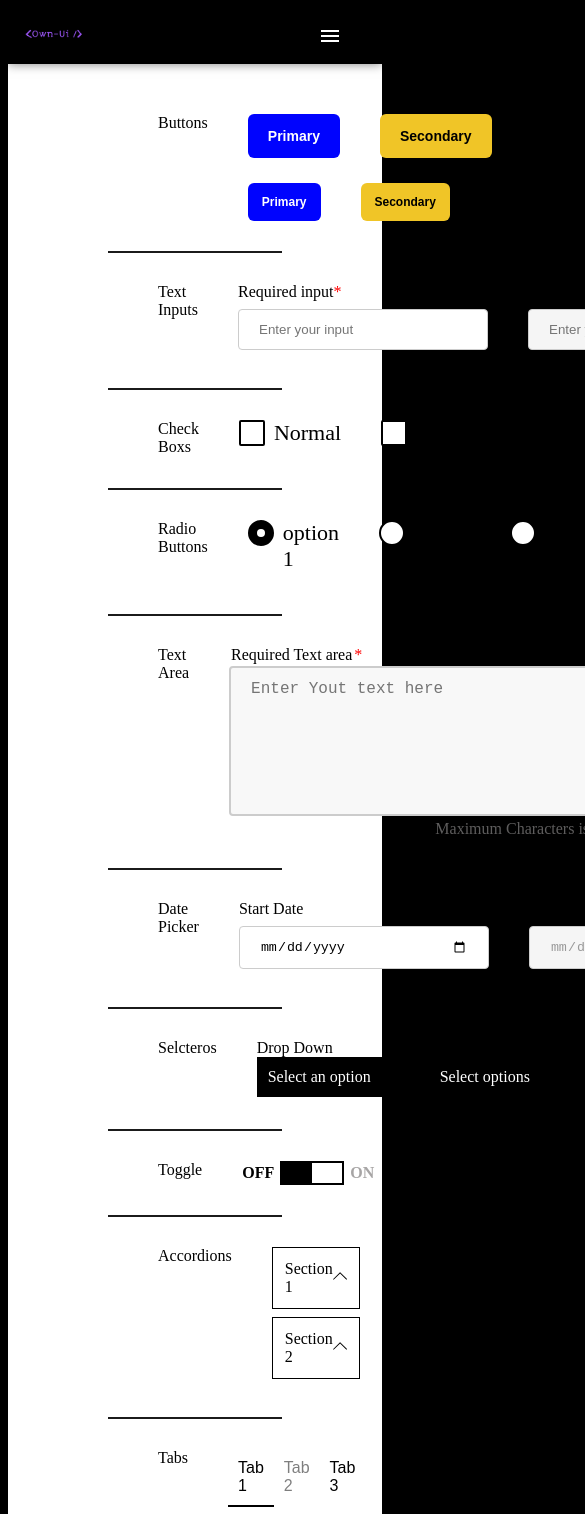
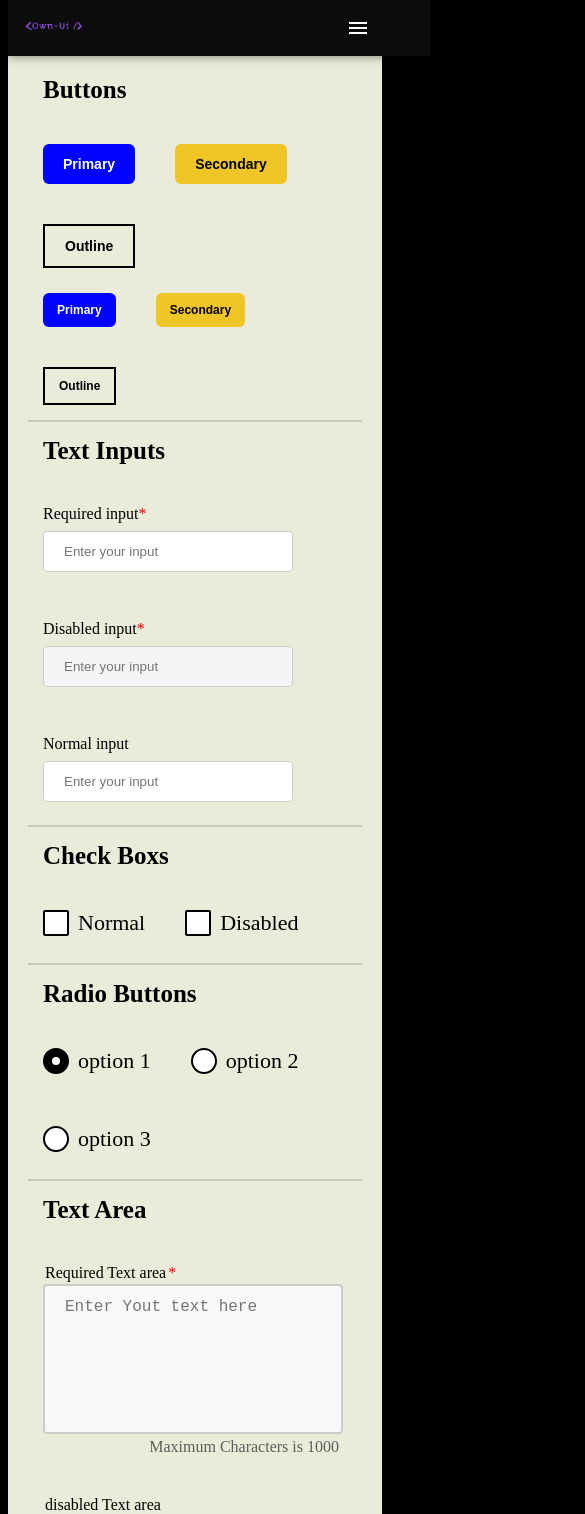
Before and after one commit to pavan-pani/Ui-library, a React (Vite) app in the folder Ui-Library/: page /components in a window 390 px wide. Shown: the top 1514 px of the page, 585 px wide, since content can reach past the window. Built offline with nearby package versions, Linux system fonts and the light colour scheme.

Commit message:
Docs added with scss

```diff
--- a/Ui-Library/src/components/Docs/Docs.tsx
+++ b/Ui-Library/src/components/Docs/Docs.tsx
@@ -37,13 +37,6 @@ const Docs = () => {
     size: "large",
     onClick: handleClick,
   }
-  const buttonJson4large: ButtonProps = {
-    text: "Text",
-    variants: "text",
-    disabled: false,
-    size: "large",
-    onClick: handleClick,
-  }
   const buttonJson1medium: ButtonProps = {
       text: "Primary",
       variants: "primary",
@@ -65,13 +58,7 @@ const buttonJson3medium: ButtonProps = {
     size: "medium",
     onClick: handleClick,
   }
-const buttonJson4medium: ButtonProps = {
-  text: "Text",
-  variants: "text",
-  disabled: false,
-  size: "medium",
-  onClick: handleClick,
-}
+
 
 /******************* Input fields *******************/
 const [inputValue, setInputValue] = useState<string>('');
@@ -296,7 +283,12 @@ const inputJson3:InputProps={
   /************************** tabs **********************/
   const tabs = [
     { label: 'Tab 1', content: <div>Content for Tab 1</div> },
-    { label: 'Tab 2', content: <div>Content for Tab 2</div>, disabled: true },
+    { label: 'Disabled Tab', content: <div>Content for Tab 2</div>, disabled: true },
+    { label: 'Tab 3', content: <div>Content for Tab 3</div> },
+  ];
+  const tabs1 = [
+    { label: 'Tab 1', content: <div>Content for Tab 1</div> },
+    { label: 'Tab 2', content: <div>Content for Tab 2</div>, },
     { label: 'Tab 3', content: <div>Content for Tab 3</div> },
   ];
   return (
@@ -308,13 +300,11 @@ const inputJson3:InputProps={
             <Buttons {...buttonJson1large}/>
             <Buttons {...buttonJson2large}/>
             <Buttons {...buttonJson3large}/>
-            <Buttons {...buttonJson4large}/>
           </div>
           <div className='medium-buttons'>
             <Buttons {...buttonJson1medium}/>
             <Buttons {...buttonJson2medium}/>
             <Buttons {...buttonJson3medium}/>
-            <Buttons {...buttonJson4medium}/>
           </div>
         </div>
       </div>
@@ -395,6 +385,7 @@ const inputJson3:InputProps={
         <div className='doc-text'>Tabs</div>
         <div className='tabs-components'>
           <div className='tabs-Box'>
+            <Tabs tabs={tabs1} />
             <Tabs tabs={tabs} />
           </div>
         </div>
--- a/Ui-Library/src/components/Docs/docs-styles.scss
+++ b/Ui-Library/src/components/Docs/docs-styles.scss
@@ -3,16 +3,19 @@
     justify-content: center;
     flex-direction: column;
     padding: 20px 100px;
-    background-color: #fff;
+    background-color: #ffffeceb;
+    margin-top: 100px;
+    // width: 100%;
     .btn-item {
         display: flex;
         gap: 40px;
         padding: 30px 0px;
-        border-bottom: 2px solid #1b1b1b;
+        border-bottom: 2px solid #1b1b1b2b;
         .doc-text {
             color: #010101;
             width: 400px;
             margin-left: 50px;
+            font-size: 35px;
         }
         .btn-components {
             display: flex;
@@ -21,10 +24,12 @@
             .large-buttons {
                 display: flex;
                 gap: 40px;
+                flex-wrap: wrap;
             }
             .medium-buttons {
                 display: flex;
                 gap: 40px;
+                flex-wrap: wrap;
             }
         }
     }
@@ -32,11 +37,12 @@
         display: flex;
         gap: 40px;
         padding: 30px 0px;
-        border-bottom: 2px solid #1b1b1b;
+        border-bottom: 2px solid #1b1b1b2b;
         .doc-text {
             color: #010101;
             width: 400px;
             margin-left: 50px;
+            font-size: 35px;
         }
         .input-components{
             display: flex;
@@ -45,6 +51,7 @@
             .input-boxs{
                 display: flex;
                 gap: 40px;
+                flex-wrap: wrap;
             }
         }
     }
@@ -52,11 +59,12 @@
         display: flex;
         gap: 40px;
         padding: 30px 0px;
-        border-bottom: 2px solid #1b1b1b;
+        border-bottom: 2px solid #1b1b1b2b;
         .doc-text {
             color: #010101;
             width: 400px;
             margin-left: 50px;
+            font-size: 35px;
         }
         .CheckBox-components{
             display: flex;
@@ -72,11 +80,12 @@
         display: flex;
         gap: 40px;
         padding: 30px 0px;
-        border-bottom: 2px solid #1b1b1b;
+        border-bottom: 2px solid #1b1b1b2b;
         .doc-text {
             color: #010101;
             width: 400px;
             margin-left: 50px;
+            font-size: 35px;
         }
         .radio-components{
             display: flex;
@@ -85,6 +94,7 @@
             .radio-Box{
                 display: flex;
                 gap: 40px;
+                flex-wrap: wrap;
             }
         }
     }
@@ -92,11 +102,12 @@
         display: flex;
         gap: 40px;
         padding: 30px 0px;
-        border-bottom: 2px solid #1b1b1b;
+        border-bottom: 2px solid #1b1b1b2b;
         .doc-text {
             color: #010101;
             width: 400px;
             margin-left: 50px;
+            font-size: 35px;
         }
         .textarea-components{
             display: flex;
@@ -105,6 +116,7 @@
             .textarea-Box{
                 display: flex;
                 gap: 40px;
+                flex-wrap: wrap;
             }
         }
     }
@@ -112,11 +124,12 @@
         display: flex;
         gap: 40px;
         padding: 30px 0px;
-        border-bottom: 2px solid #1b1b1b;
+        border-bottom: 2px solid #1b1b1b2b;
         .doc-text {
             color: #010101;
             width: 400px;
             margin-left: 50px;
+            font-size: 35px;
         }
         .date-components{
             display: flex;
@@ -125,6 +138,7 @@
             .date-Box{
                 display: flex;
                 gap: 40px;
+                flex-wrap: wrap;
             }
         }
     }
@@ -132,11 +146,12 @@
         display: flex;
         gap: 40px;
         padding: 30px 0px;
-        border-bottom: 2px solid #1b1b1b;
+        border-bottom: 2px solid #1b1b1b2b;
         .doc-text {
             color: #010101;
             width: 400px;
             margin-left: 50px;
+            font-size: 35px;
         }
         .dropDown-components{
             display: flex;
@@ -145,6 +160,7 @@
             .dropDown-Box{
                 display: flex;
                 gap: 40px;
+                flex-wrap: wrap;
             }
         }
     }
@@ -152,11 +168,12 @@
         display: flex;
         gap: 40px;
         padding: 30px 0px;
-        border-bottom: 2px solid #1b1b1b;
+        border-bottom: 2px solid #1b1b1b2b;
         .doc-text {
             color: #010101;
             width: 400px;
             margin-left: 50px;
+            font-size: 35px;
         }
         .toggle-components{
             display: flex;
@@ -172,11 +189,12 @@
         display: flex;
         gap: 40px;
         padding: 30px 0px;
-        border-bottom: 2px solid #1b1b1b;
+        border-bottom: 2px solid #1b1b1b2b;
         .doc-text {
             color: #010101;
             width: 400px;
             margin-left: 50px;
+            font-size: 35px;
         }
         .Accordions-components{
             display: flex;
@@ -185,6 +203,8 @@
             .Accordions-Box{
                 display: flex;
                 gap: 40px;
+                max-width: 800px;
+                min-width: 200px;
             }
         }
     }
@@ -192,11 +212,12 @@
         display: flex;
         gap: 40px;
         padding: 30px 0px;
-        border-bottom: 2px solid #1b1b1b;
+        border-bottom: 2px solid #1b1b1b2b;
         .doc-text {
             color: #010101;
             width: 400px;
             margin-left: 50px;
+            font-size: 35px;
         }
         .tabs-components{
             display: flex;
@@ -205,8 +226,104 @@
             .tabs-Box{
                 display: flex;
                 gap: 40px;
+                flex-wrap: wrap;
             }
         }
     }
+}
 
+@media (max-width: 768px) {
+    .doc-container{
+        padding: 5px 20px !important;
+        margin-top: 56px;
+        .btn-item {
+            flex-direction: column;
+            padding: 15px 15px !important;
+            .doc-text {
+                margin-left: 0px !important ;
+                font-size: 25px !important;
+            }
+        }
+        .input-item{
+            flex-direction: column;
+            padding: 15px 15px !important;
+            .doc-text {
+                margin-left: 0px !important ;
+                font-size: 25px !important;
+            }
+        }
+        .textarea-item{
+            flex-direction: column;
+            padding: 15px 15px !important;
+            .doc-text {
+                margin-left: 0px !important ;
+                font-size: 25px !important;
+            }
+            .TEXTAREA___textarea{
+                width: 300px !important;
+            }
+        }
+        .CheckBox-item{
+            flex-direction: column;
+            padding: 15px 15px !important;
+            .doc-text {
+                margin-left: 0px !important ;
+                font-size: 25px !important;
+            }
+        }
+        .radio-item{
+            flex-direction: column;
+            padding: 15px 15px !important;
+            .doc-text {
+                margin-left: 0px !important ;
+                font-size: 25px !important;
+            }
+        }
+        .date-item{
+            flex-direction: column;
+            padding: 15px 15px !important;
+            .doc-text {
+                margin-left: 0px !important ;
+                font-size: 25px !important;
+            }
+        }
+        .dropDown-item{
+            flex-direction: column;
+            padding: 15px 15px !important;
+            .doc-text {
+                margin-left: 0px !important ;
+                font-size: 25px !important;
+            }
+        }
+        .toggle-item{
+            flex-direction: column;
+            padding: 15px 15px !important;
+            .doc-text {
+                margin-left: 0px !important ;
+                font-size: 25px !important;
+            }
+        }
+        .Accordions-item{
+            flex-direction: column;
+            padding: 15px 15px !important;
+            .doc-text {
+                margin-left: 0px !important ;
+                font-size: 25px !important;
+            }
+        }
+        .tabs-item{
+            flex-direction: column;
+            padding: 15px 15px !important;
+            .doc-text {
+                margin-left: 0px !important ;
+                font-size: 25px !important;
+            }
+        }
+
+    }
 }
+
+.doc-text {
+    font-weight: 600;
+    font-size: 33px !important;
+}
--- a/Ui-Library/src/components/Home/home-styles.scss
+++ b/Ui-Library/src/components/Home/home-styles.scss
@@ -5,7 +5,7 @@
     display: flex;
     justify-content: space-evenly;
     flex-wrap: wrap;
-
+    margin-top: 100px;
     // gap: 50px;
     .left {
         display: flex;
@@ -109,6 +109,7 @@
         gap: 50px;
         //   flex-wrap: wrap;
         padding: 10px;
+        margin-top: 56px;
 
         .left {
             display: flex;
--- a/Ui-Library/src/components/NavBar/navbar-styles.scss
+++ b/Ui-Library/src/components/NavBar/navbar-styles.scss
@@ -14,12 +14,14 @@
 .navbar {
     padding: 1rem;
     background: transparent;
-    background-color:transparent;
+    background-color:#0c0c0c;
     color: white;
     // width: 100%;
-    position: sticky;
+    position: fixed;
     box-shadow: 0 0 10px rgba(0, 0, 0, 0.5);
-
+    width: 100%;
+    top: 0px;
+    z-index: 9999;
     .header {
         display: flex;
         justify-content: space-between;
@@ -98,7 +100,7 @@
 
         .menu {
             position: absolute;
-            right: 40px;
+            right: 60px;
             display: flex;
         }
 
--- a/Ui-Library/src/index.scss
+++ b/Ui-Library/src/index.scss
@@ -1,3 +1,16 @@
 body{
   background-color: #000000;
 }
+body::-webkit-scrollbar {
+  width: 3px; /* Set the width of the scrollbar */
+}
+
+body::-webkit-scrollbar-thumb {
+  background-color: #ffff01; /* Black-colored scrollbar thumb */
+  border-radius: 5px;
+}
+
+body::-webkit-scrollbar-track {
+  background-color: #000; /* Track color */
+  border-radius: 5px;
+}
```
Lines whose indentation alone changed are shown as unchanged.
